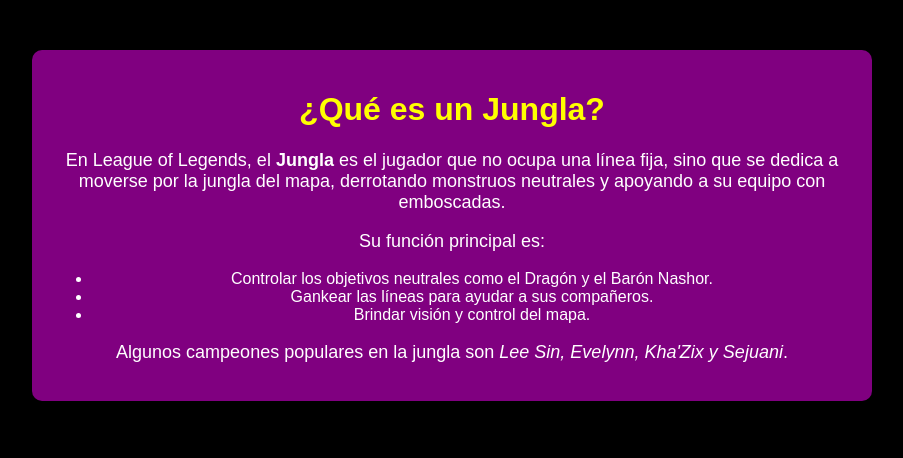
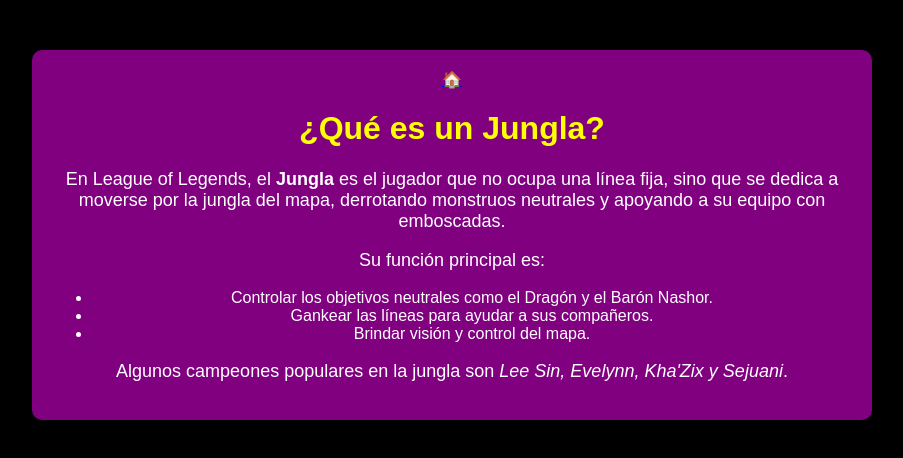
Before and after one commit to Meleka320/Meleka320.github.io, a plain HTML site: page Silo/Jungla.html in a window 1280 px wide. Shown: the whole page, without its empty margins (188-1091 px from the left). Drawn offline with Linux system fonts and the light colour scheme.

Commit message:
Update Jungla.html

```diff
--- a/Silo/Jungla.html
+++ b/Silo/Jungla.html
@@ -37,6 +37,7 @@
 </head>
 <body>
     <div id="jung">
+        <a href="Silo-Inicio.html">🏠</a>
         <h1>¿Qué es un Jungla?</h1>
         <p>En League of Legends, el <strong>Jungla</strong> es el jugador que no ocupa una línea fija, sino que se dedica a moverse por la jungla del mapa, derrotando monstruos neutrales y apoyando a su equipo con emboscadas.</p>
         <p>Su función principal es:</p>
```
